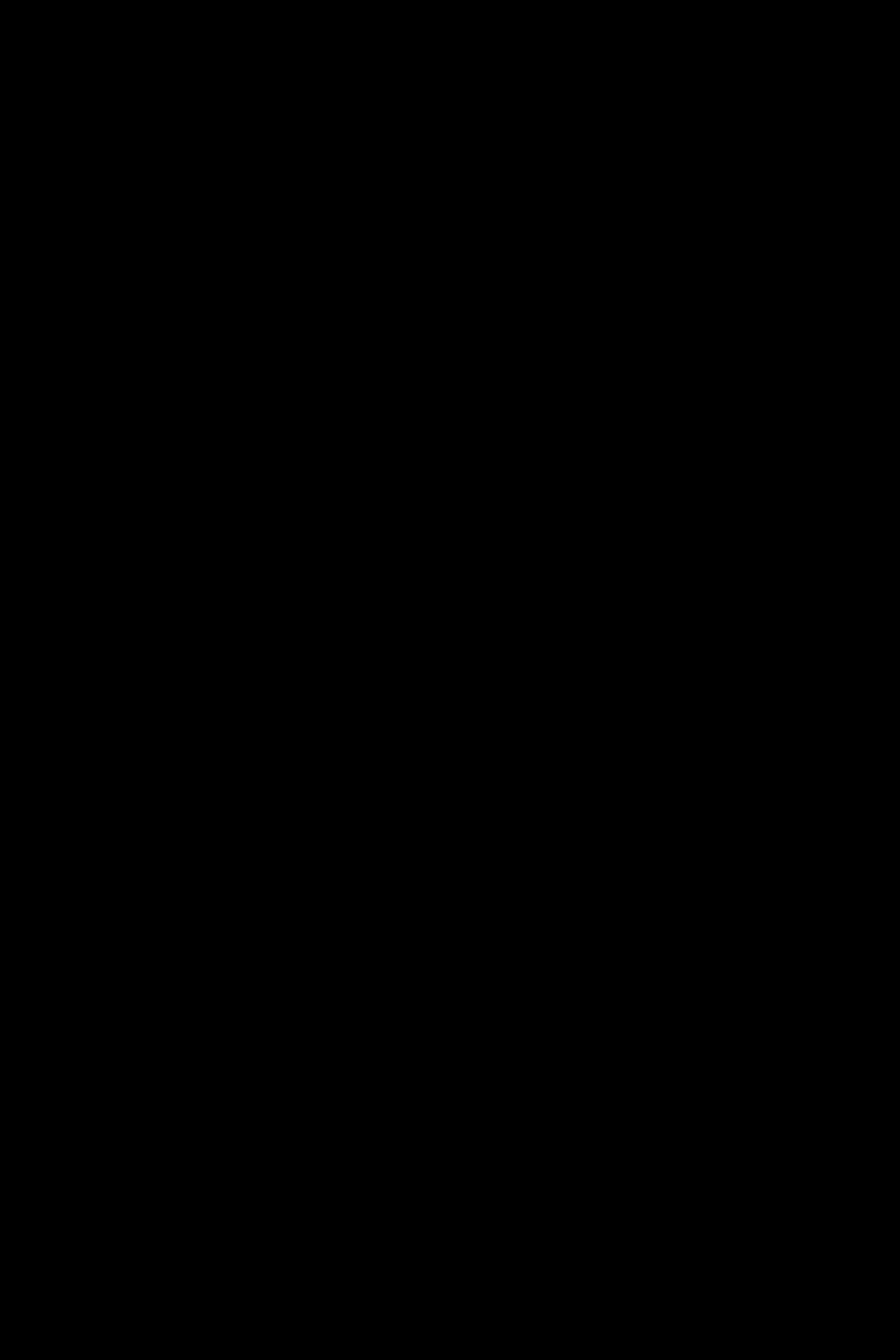
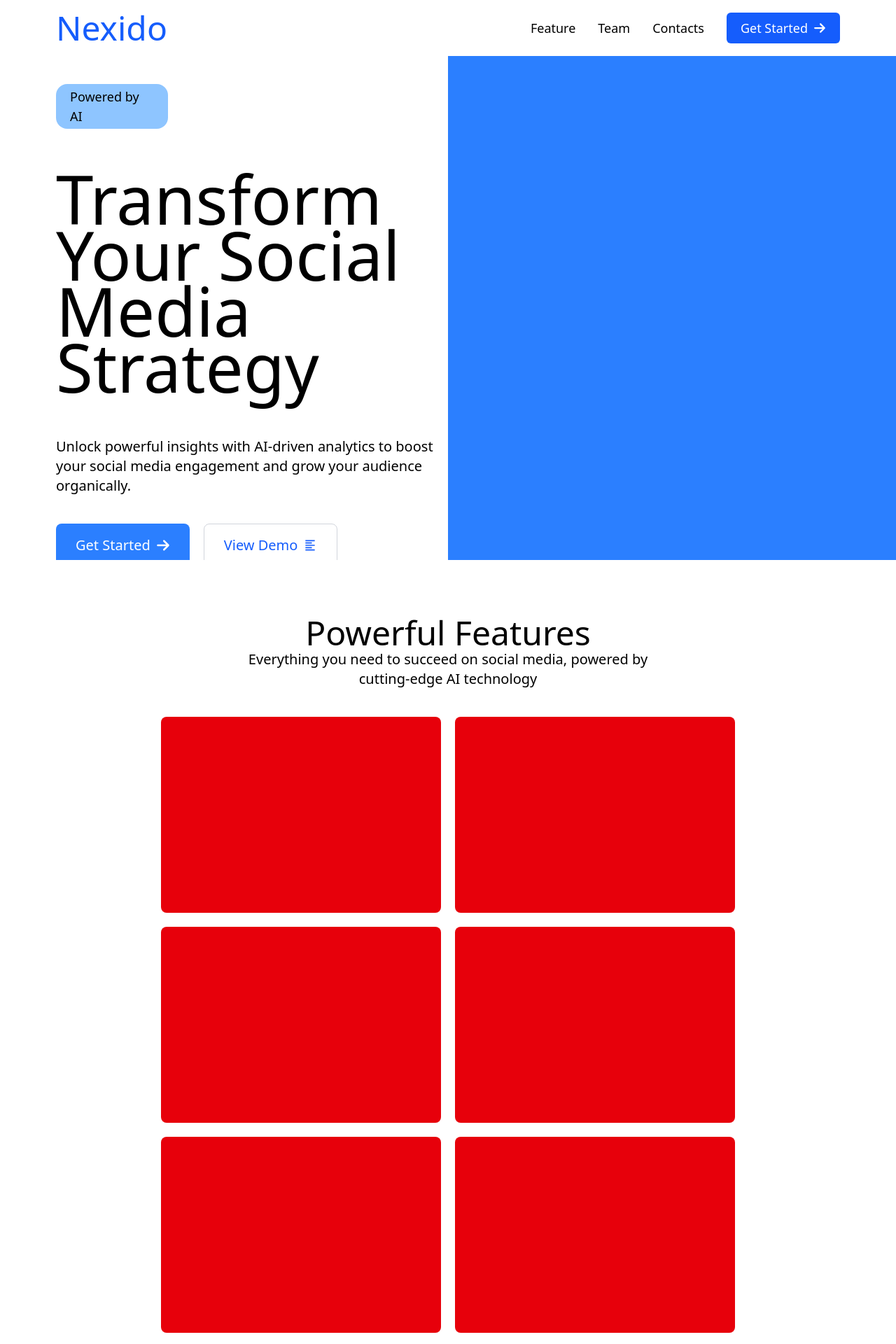
Before and after one commit to manjeetexe/HackathonSTJHON, a React (Vite) app in the folder Client/: page /team in a window 1280 px wide. Before the commit this address had no page. Shown: the top 1920 px of the page at 70% size. Before the commit the page ends 800 px from the top, so only its background shows below. Built offline with nearby package versions, Linux system fonts and the light colour scheme.

Commit message:
team page

```diff
--- a/Client/src/App.jsx
+++ b/Client/src/App.jsx
@@ -3,6 +3,7 @@
 import Main from './Pages/Main'
 import Canvas from './Pages/Canvas'
 import Explanationpage from './Pages/Explanationpage';
+import Team from './Pages/Team'
 
 
 const App = () => {
@@ -14,6 +15,7 @@
             <Route path="/" element={<Main />} />
             <Route path="/Canvas" element={<Canvas />} />
             <Route path="/Explain" element={<Explanationpage />} />
+            <Route path="/team" element={<Team />} />
           </Routes>
         </Router>
     </>
--- /dev/null
+++ b/Client/src/Pages/Team.jsx
@@ -0,0 +1,140 @@
+import React from 'react'
+import { FaArrowRight } from "react-icons/fa6";
+import { BiAlignLeft } from "react-icons/bi";
+
+const Team = () => {
+  return (
+    <>
+        <section className='h-screen bg-screen overflow-hidden '>
+                <nav className='h-20 w-screen flex justify-between items-center px-20 bg-white'>
+
+                    <div className='text-5xl font-medium text-blue-600'>
+                        <h1>Nexido</h1>
+                    </div>
+
+                    <div className='flex items-center gap-8 text-lg'>
+                        <h1>Feature</h1>
+                        <h1>Team</h1>
+                        <h1>Contacts</h1>
+                        <div className='px-5 flex items-center gap-2  py-2 text-white rounded-md bg-blue-600'>
+                            <h1>Get Started </h1>
+                            <FaArrowRight />
+                        </div>
+                    </div>
+
+                </nav>
+
+                <main className=' bg-white flex w-full h-full '>
+
+                   <div className='w-1/2 pl-20 py-10 '>
+
+                        <div className='bg-blue-300 rounded-2xl px-5 py-1 text-lg flex justify-center items-center w-40'>Powered by AI</div>
+                        <h1 className='text-8xl pt-15 text-black font-medium  leading-20 '>Transform Your
+                        Social Media Strategy</h1>
+
+                        <p className='text-xl pt-15 text-black '>
+                        Unlock powerful insights with AI-driven analytics to boost your social media engagement and grow your audience organically.
+                        </p>
+
+
+                        <div className='flex gap-5 mt-10  text-white'>
+                            <div className='bg-blue-500 text-xl flex gap-2 items-center px-7 py-4 rounded-lg'>
+                                    <div className=''>
+                                        Get Started
+                                    </div>
+                                    <FaArrowRight />
+                            </div>
+
+                            <div className='text-blue-600 border gap-2 border-gray-300  text-xl flex items-center px-7 py-4 rounded-lg'>
+                                    <div className=''>
+                                        View Demo
+                                    </div>
+                                    <BiAlignLeft className='text-xl'/>
+
+                            </div>
+
+                        </div>
+
+                   </div>
+
+                   <div className='w-1/2 bg-blue-500'>
+
+
+                   </div>
+
+
+
+
+
+
+                </main>
+
+        </section>
+
+        <section className=' flex py-20 justify-center items-center flex-col w-screen bg-white'>
+            <h1 className='text-5xl  font-medium text-center'>Powerful Features</h1>
+
+            <p className='text-xl text-center w-1/2 '>Everything you need to succeed on social media, powered by cutting-edge AI technology</p>
+
+            <div className='flex mt-10 justify-center items-center  flex-wrap gap-5 px-20'>
+                <div className='h-70 rounded-lg w-100 bg-red-600'>
+
+                </div>
+                <div className='h-70 rounded-lg w-100 bg-red-600'>
+
+                </div>
+                <div className='h-70 rounded-lg w-100 bg-red-600'>
+
+                </div>
+                <div className='h-70 rounded-lg w-100 bg-red-600'>
+
+                </div>
+                <div className='h-70 rounded-lg w-100 bg-red-600'>
+
+                </div>
+                <div className='h-70 rounded-lg w-100 bg-red-600'>
+
+                </div>
+                <div className='h-70 rounded-lg w-100 bg-red-600'>
+
+                </div>
+                <div className='h-70 rounded-lg w-100 bg-red-600'>
+
+                </div>
+                <div className='h-70 rounded-lg w-100 bg-red-600'>
+
+                </div>
+
+            </div>
+        </section>
+
+        <section className=' flex py-20 justify-center items-center flex-col w-screen bg-white'>
+            <h1 className='text-5xl  font-medium text-center'>Powerful Features</h1>
+
+            <p className='text-xl text-center w-1/2 '>Everything you need to succeed on social media, powered by cutting-edge AI technology</p>
+
+            <div className='flex mt-10 justify-center items-center  flex-wrap gap-5 px-20'>
+                <div className='h-70 rounded-lg w-80 bg-red-600'>
+
+                </div>
+                <div className='h-70 rounded-lg w-80 bg-red-600'>
+
+                </div>
+                <div className='h-70 rounded-lg w-80 bg-red-600'>
+
+                </div>
+                <div className='h-70 rounded-lg w-80 bg-red-600'>
+
+                </div>
+
+
+
+            </div>
+        </section>
+
+
+    </>
+  )
+}
+
+export default Team
```
